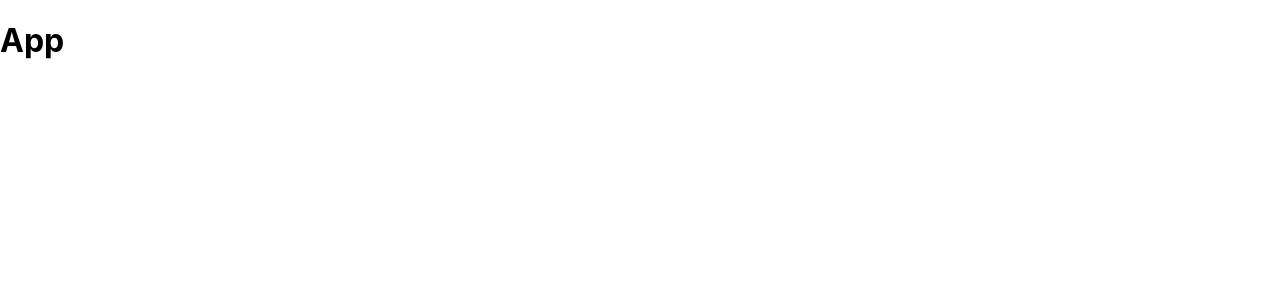
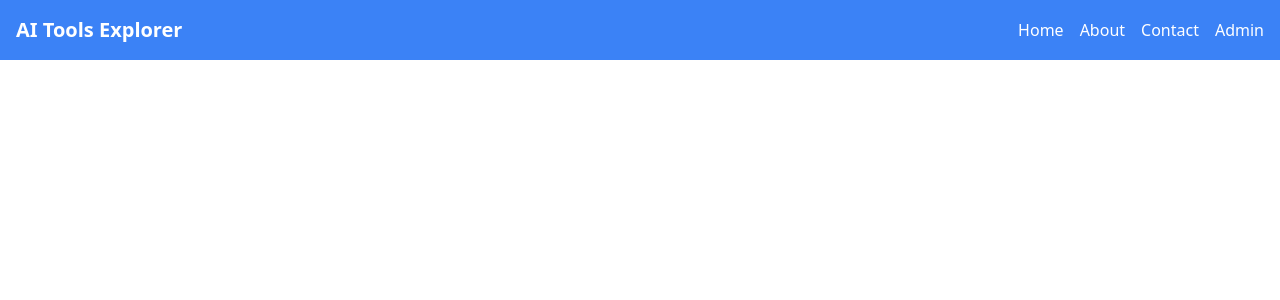
Before and after one commit to NabeelSohail-30/AI-Tools-Explorer, a React (Create React App) app in the folder client/: page / in a window 1280 px wide. Shown: the top 300 px of the page. Built offline with nearby package versions, Linux system fonts and the light colour scheme.

Commit message:
working on frontend

```diff
--- a/client/package.json
+++ b/client/package.json
@@ -35,5 +35,8 @@
       "last 1 firefox version",
       "last 1 safari version"
     ]
+  },
+  "devDependencies": {
+    "tailwindcss": "^3.3.3"
   }
 }
--- a/client/src/App.js
+++ b/client/src/App.js
@@ -1,7 +1,18 @@
+import { Routes, Route } from 'react-router-dom';
+import Explorer from './pages/ExplorerPage.jsx';
+import PageNotFound from './pages/PageNotFound.jsx';
+import About from './pages/About.jsx';
+import Contact from './pages/Contact.jsx';
+
 function App() {
   return (
     <>
-      <h1>App</h1>
+      <Routes>
+        <Route path="/" element={<Explorer />} />
+        <Route path='/About' element={<About />} />
+        <Route path='/Contact' element={<Contact />} />
+        <Route path="*" element={<PageNotFound />} />
+      </Routes>
     </>
   );
 }
--- /dev/null
+++ b/client/src/components/Header.jsx
@@ -0,0 +1,41 @@
+/* eslint-disable jsx-a11y/anchor-is-valid */
+import React from "react";
+import { Link } from "react-router-dom";
+
+const Header = () => {
+  return (
+    <nav className="bg-blue-500 p-4">
+      <div className="container mx-auto flex justify-between items-center">
+        <div className="flex items-center">
+          <span className="text-white text-xl font-semibold">
+            AI Tools Explorer
+          </span>
+        </div>
+        <ul className="flex space-x-4">
+          <li>
+            <Link to={"/"} className="text-white hover:text-gray-200">
+              Home
+            </Link>
+          </li>
+          <li>
+            <Link to={"/About"} className="text-white hover:text-gray-200">
+              About
+            </Link>
+          </li>
+          <li>
+            <Link to={"/Contact"} className="text-white hover:text-gray-200">
+              Contact
+            </Link>
+          </li>
+          <li>
+            <Link to={"/Admin"} className="text-white hover:text-gray-200">
+              Admin
+            </Link>
+          </li>
+        </ul>
+      </div>
+    </nav>
+  );
+};
+
+export default Header;
--- a/client/src/index.css
+++ b/client/src/index.css
@@ -1,13 +1,3 @@
-body {
-  margin: 0;
-  font-family: -apple-system, BlinkMacSystemFont, 'Segoe UI', 'Roboto', 'Oxygen',
-    'Ubuntu', 'Cantarell', 'Fira Sans', 'Droid Sans', 'Helvetica Neue',
-    sans-serif;
-  -webkit-font-smoothing: antialiased;
-  -moz-osx-font-smoothing: grayscale;
-}
-
-code {
-  font-family: source-code-pro, Menlo, Monaco, Consolas, 'Courier New',
-    monospace;
-}
+@tailwind base;
+@tailwind components;
+@tailwind utilities;
--- /dev/null
+++ b/client/src/pages/About.jsx
@@ -0,0 +1,7 @@
+import React from "react";
+
+const About = () => {
+  return <div>About</div>;
+};
+
+export default About;
--- /dev/null
+++ b/client/src/pages/Contact.jsx
@@ -0,0 +1,7 @@
+import React from "react";
+
+const Contact = () => {
+  return <div>Contact</div>;
+};
+
+export default Contact;
--- /dev/null
+++ b/client/src/pages/ExplorerPage.jsx
@@ -0,0 +1,12 @@
+import React from "react";
+import Header from "../components/Header";
+
+const Explorer = () => {
+  return (
+    <>
+      <Header></Header>
+    </>
+  );
+};
+
+export default Explorer;
--- /dev/null
+++ b/client/src/pages/PageNotFound.jsx
@@ -0,0 +1,7 @@
+import React from "react";
+
+const PageNotFound = () => {
+  return <div>PageNotFound</div>;
+};
+
+export default PageNotFound;
--- /dev/null
+++ b/client/tailwind.config.js
@@ -0,0 +1,10 @@
+/** @type {import('tailwindcss').Config} */
+module.exports = {
+  content: [
+    "./src/**/*.{js,jsx,ts,tsx}",
+  ],
+  theme: {
+    extend: {},
+  },
+  plugins: [],
+}
```
Also changed, not shown: client/src/images/logo.jpg (added), 1 other file (tests, documents, lock files or other folders).
